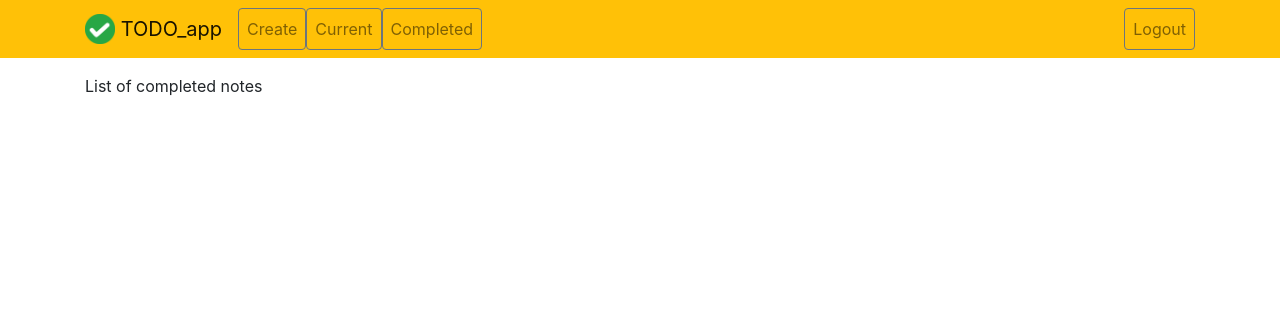
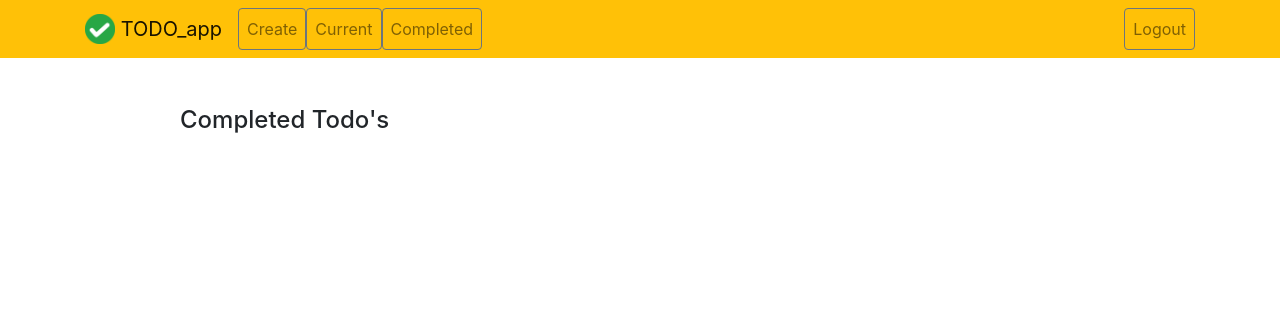
Before and after one commit to JaworskiAleksander/TODO_app, a Django app: page /completed/ in a window 1280 px wide. Shown: the top 318 px of the page. Run offline with Django 3.2, Linux system fonts and the light colour scheme; the visitor is signed in with stand-in values (Sample User, id 1); data that the repository does not hold is empty; some libraries are stand-ins or nearby versions.

Commit message:
bootstrapped completed.html template;

```diff
--- a/TODO/templates/TODO/completed.html
+++ b/TODO/templates/TODO/completed.html
@@ -2,23 +2,20 @@
 
 {% block content %}
 
-{% if error_msg %}
-<h2> {{ error_msg }}</h2>
-{% endif %}
+<div class="row justify-content-center mt-5">
+    <div class="col-md-10">
+        <h4>Completed Todo's</h4>
+    </div>
+</div>
 
-<p>List of completed notes</p>
+<div class="row justify-content-center mt-5">
+    <div class="col-md-10">
+        <div class="list-group">
+            {% for item in todos %}
+            <a href="{% url 'viewtodo' item.id %}" class="list-group-item list-group-item-action{% if item.important %} list-group-item-danger{% endif %}"><b>{{ item.title }}</b> - Completed {{ item.datecompleted|date:'M j Y H:i' }}</a>
+            {% endfor %}
+        </div>
+    </div>
+</div>
 
-<ul>
-    {% for item in todos %}
-    <li>
-        <a href="{% url 'viewtodo' todo_pk=item.pk %}">
-            {% if item.important %}<b>{% endif %}
-                {{ item.title_short }}
-            {% if item.important %}</b>{% endif %}
-            @ {{ item.datecompleted|date:'M j Y H:i' }}
-        </a>
-    </li>
-    {% endfor %}
-
-</ul>
 {% endblock %}
```
